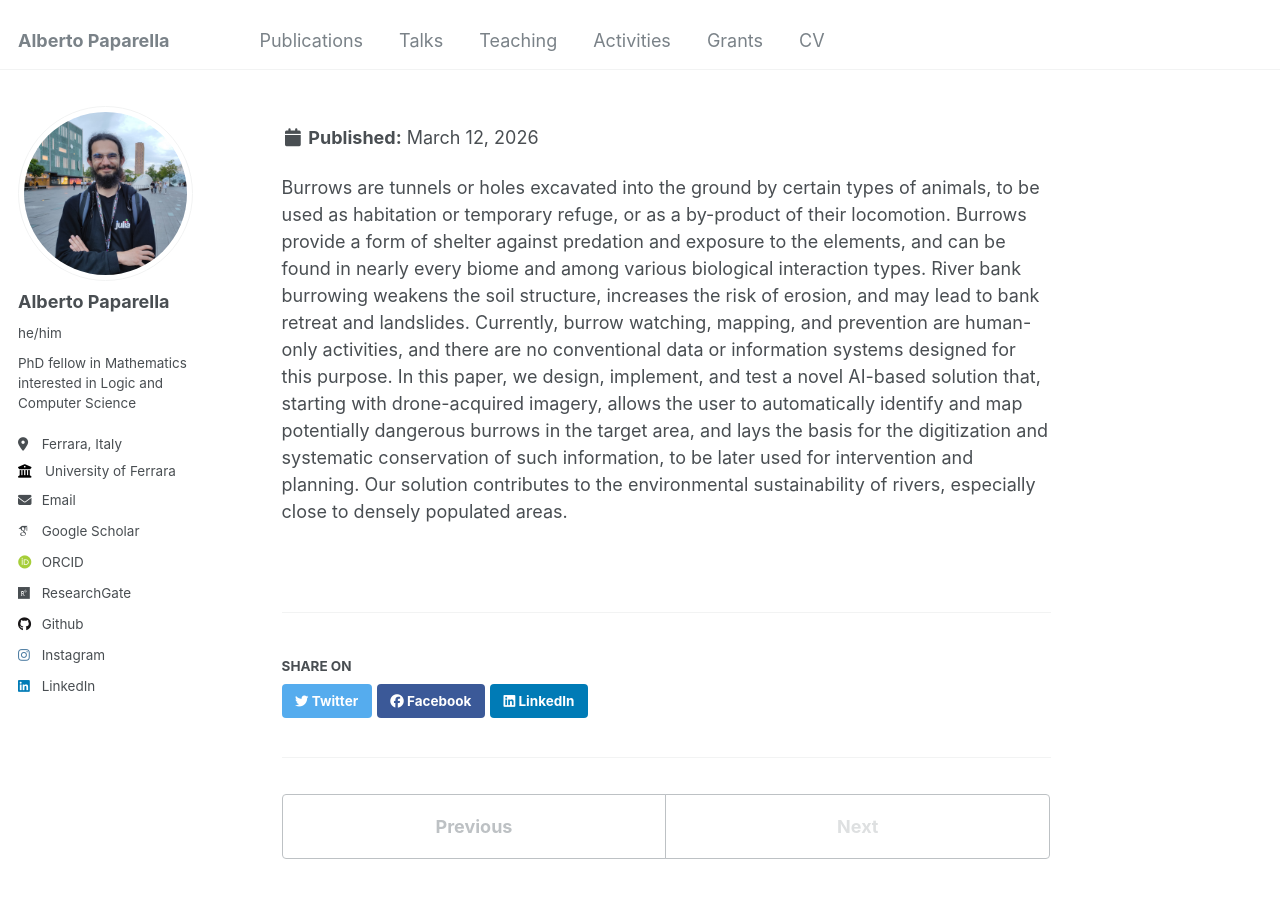
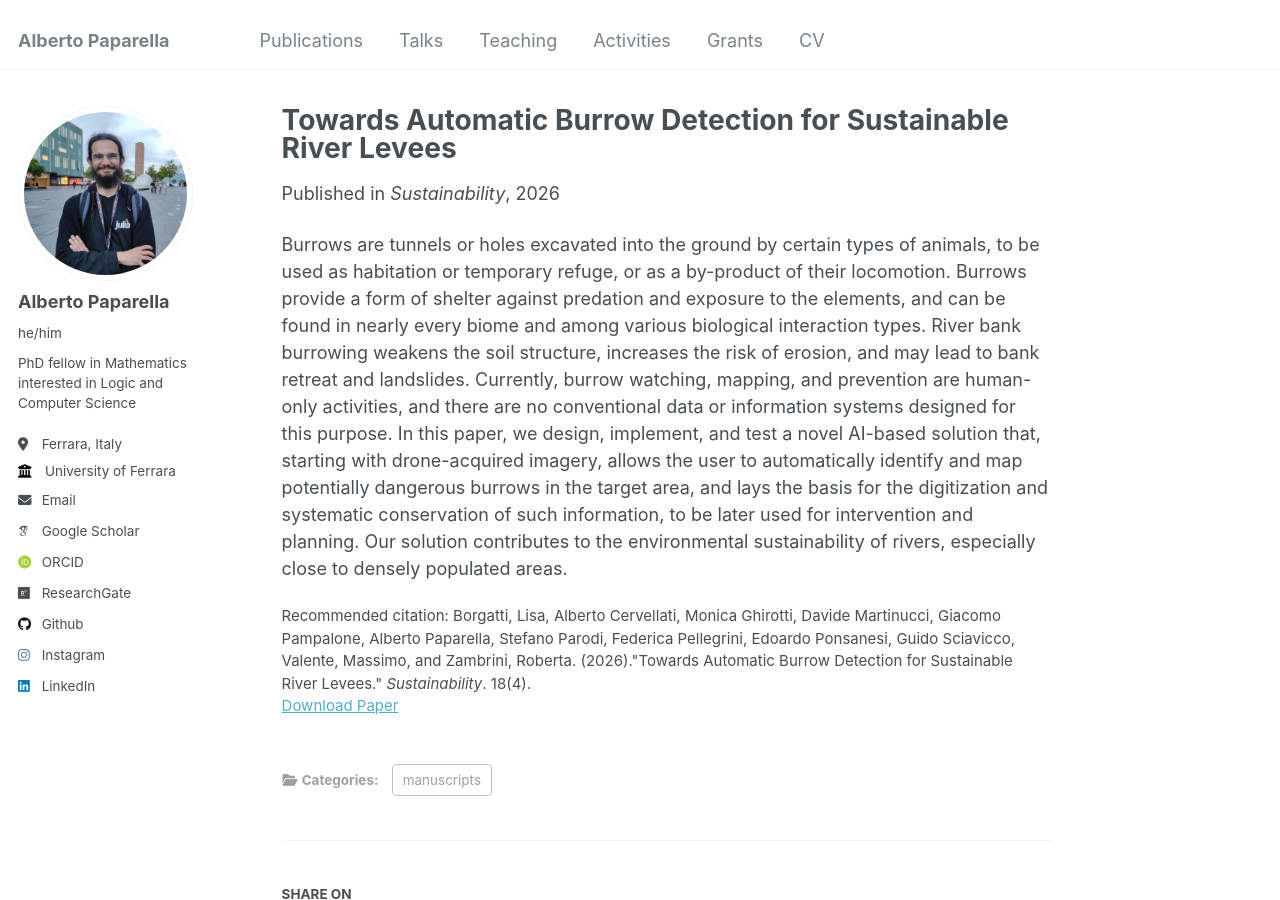
Before and after one commit to alberto-paparella/alberto-paparella.github.io, a Jekyll site: the page built from _publications/2026-02-23-towards-automatic-burrow-detection-for-sustainable-river-levees.md, in a window 1280 px wide and 900 px high. Built offline with Jekyll 4.4.1, drawn with Linux system fonts in a browser that asks for light colours; some web fonts are replaced; some of the changed lines change nothing that is shown.

Commit message:
Fix sustainability entry

```diff
--- a/_publications/2026-02-23-towards-automatic-burrow-detection-for-sustainable-river-levees.md
+++ b/_publications/2026-02-23-towards-automatic-burrow-detection-for-sustainable-river-levees.md
@@ -7,9 +7,9 @@ permalink: /publication/2026-02-23-towards-automatic-burrow-detection-for-sustai
 excerpt: 'In this paper, we design, implement, and test a novel AI-based solution that, starting with drone-acquired imagery, allows the user to automatically identify and map potentially dangerous burrows in the target area, and lays the basis for the digitization and systematic conservation of such information, to be later used for intervention and planning.'
 date: 2026-02-23
 venue: 'Sustainability'
-# slidesurl: 'http://alberto-paparella.github.io/files/UNIBO23_presentation.pdf'
+# slidesurl:
 paperurl: 'https://www.mdpi.com/2071-1050/18/4/2153'
-citation: 'Borgatti, Lisa, Alberto Cervellati, Monica Ghirotti, Davide Martinucci, Giacomo Pampalone, Alberto Paparella, Stefano Parodi, Federica Pellegrini, Edoardo Ponsanesi, Guido Sciavicco, Valente, Massimo, and Zambrini, Roberta. (2026). &quot;Towards Automatic Burrow Detection for Sustainable River Levees.&quot; <i>Sustainability</i>. 18(4).
+citation: 'Borgatti, Lisa, Alberto Cervellati, Monica Ghirotti, Davide Martinucci, Giacomo Pampalone, Alberto Paparella, Stefano Parodi, Federica Pellegrini, Edoardo Ponsanesi, Guido Sciavicco, Valente, Massimo, and Zambrini, Roberta. (2026).&quot;Towards Automatic Burrow Detection for Sustainable River Levees.&quot; <i>Sustainability</i>. 18(4).'
 ---
 
 Burrows are tunnels or holes excavated into the ground by certain types of animals, to be used as habitation or temporary refuge, or as a by-product of their locomotion. Burrows provide a form of shelter against predation and exposure to the elements, and can be found in nearly every biome and among various biological interaction types. River bank burrowing weakens the soil structure, increases the risk of erosion, and may lead to bank retreat and landslides. Currently, burrow watching, mapping, and prevention are human-only activities, and there are no conventional data or information systems designed for this purpose. In this paper, we design, implement, and test a novel AI-based solution that, starting with drone-acquired imagery, allows the user to automatically identify and map potentially dangerous burrows in the target area, and lays the basis for the digitization and systematic conservation of such information, to be later used for intervention and planning. Our solution contributes to the environmental sustainability of rivers, especially close to densely populated areas.
```
